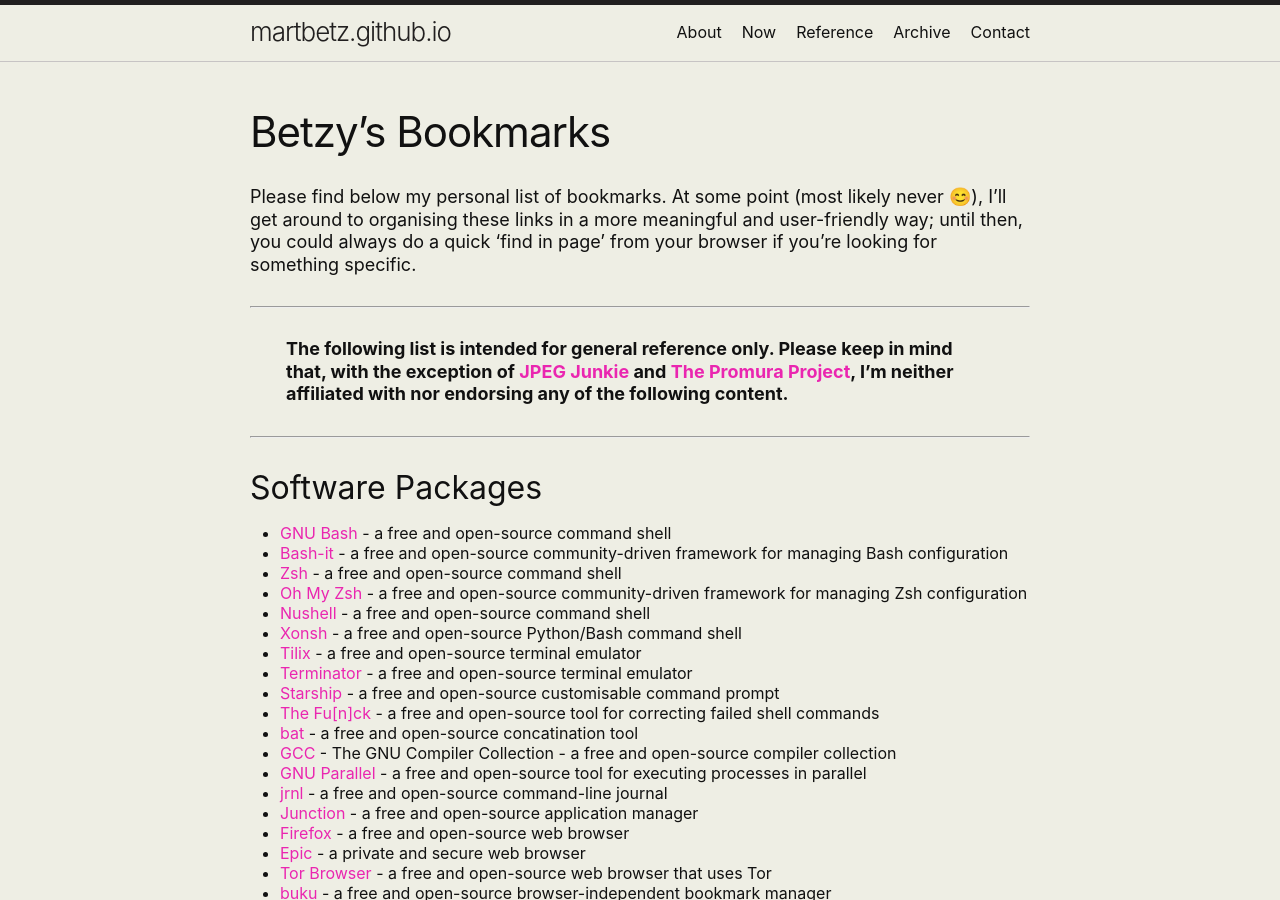
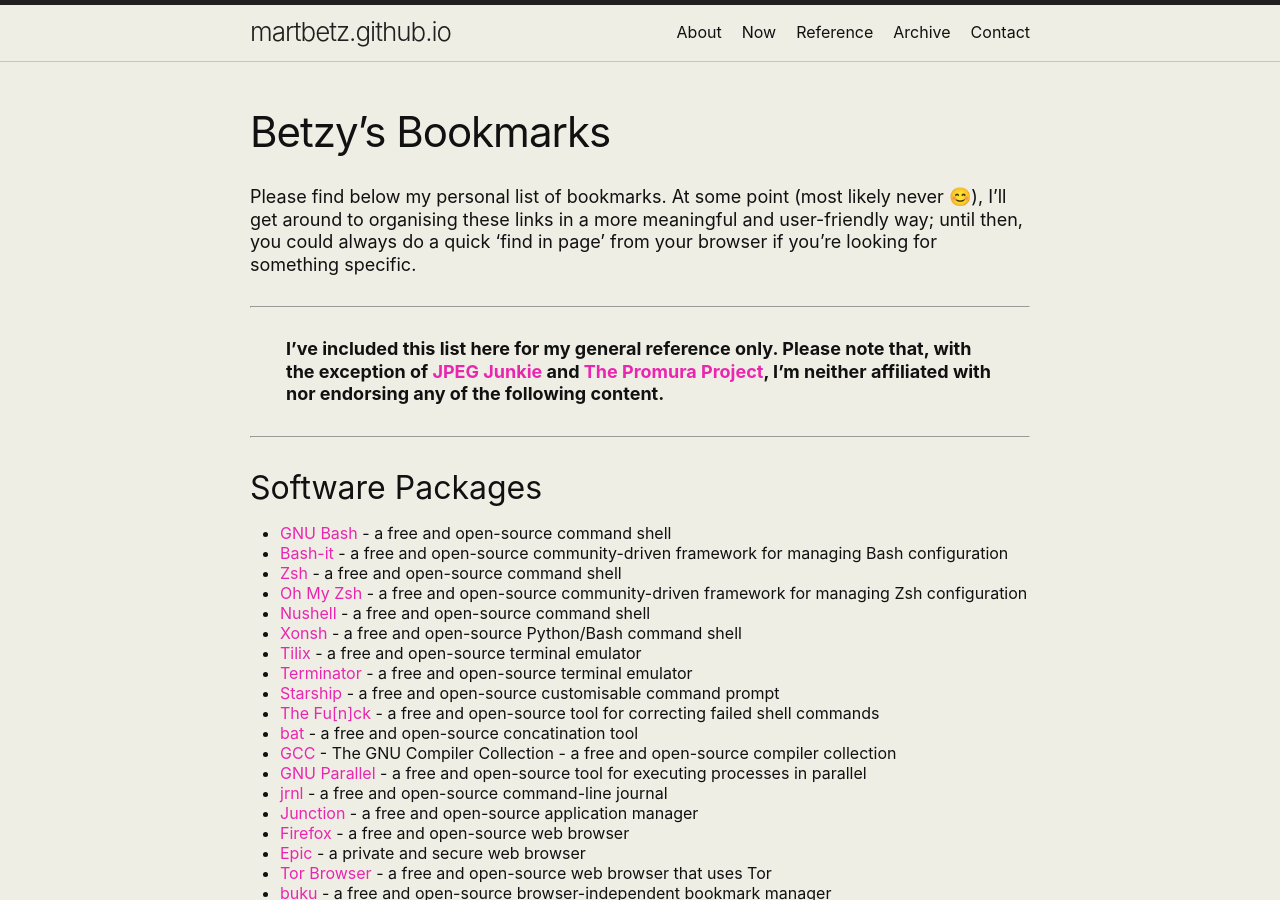
Before and after one commit to martbetz/martbetz.github.io, a Jekyll site: the page built from useful-links.html, in a window 1280 px wide and 900 px high. Built offline with Jekyll 4.4.1, drawn with Linux system fonts in a browser that asks for light colours.

Commit message:
Update useful-links.html

```diff
--- a/useful-links.html
+++ b/useful-links.html
@@ -14,7 +14,7 @@
 Please find below my personal list of bookmarks. At some point (most likely never 😊), I’ll get around to organising these links in a more meaningful and user-friendly way; until then, you could always do a quick ‘find in page’ from your browser if you’re looking for something specific.
 <hr>
 <span style="display:block; margin-left:2em; margin-right:2em">
-<b>The following list is intended for general reference only. Please keep in mind that, with the exception of <a href="https://martbetz.github.io">JPEG Junkie</a> and <a href="https://github.com/martbetz/The-Promura-Project">The Promura Project</a>, I’m neither affiliated with nor endorsing any of the following content.</b>
+<b>I’ve included this list here for my general reference only. Please note that, with the exception of <a href="https://martbetz.github.io">JPEG Junkie</a> and <a href="https://github.com/martbetz/The-Promura-Project">The Promura Project</a>, I’m neither affiliated with nor endorsing any of the following content.</b>
 </span>
 </div>
 </font>
```
